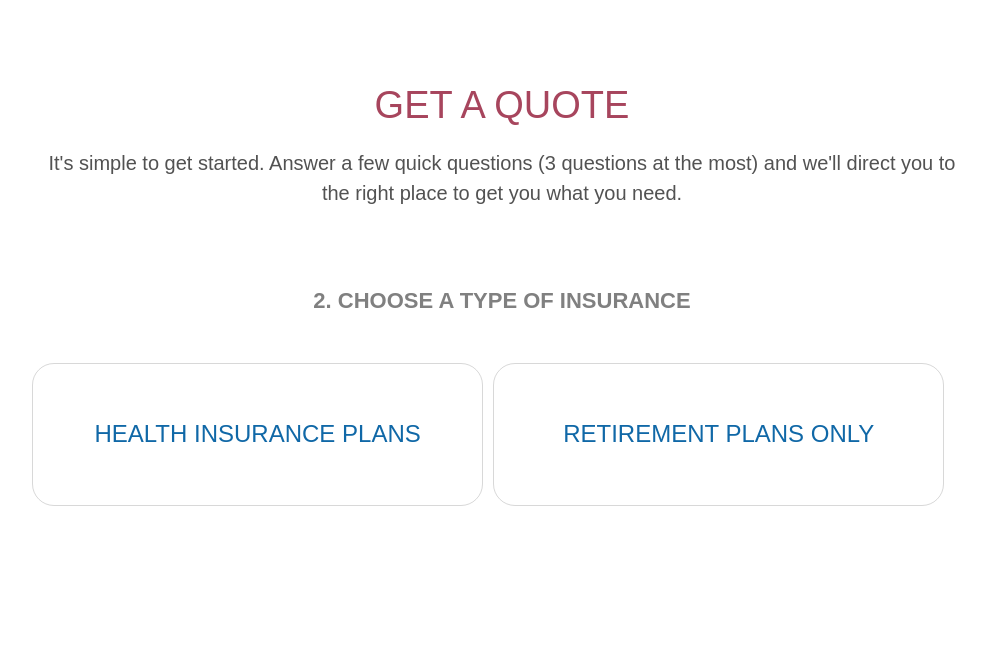
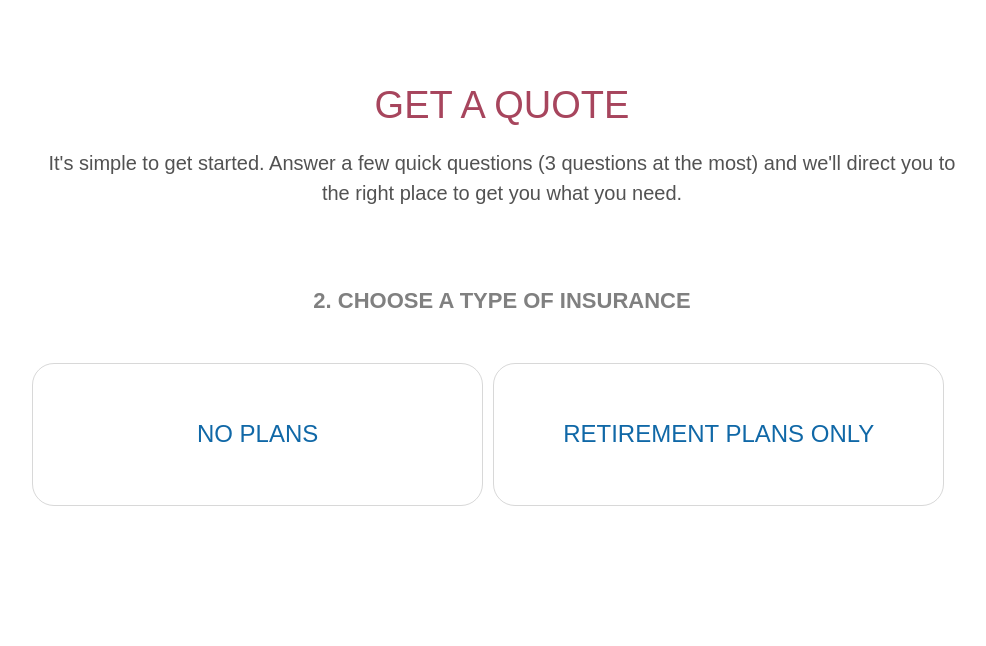
Before and after one commit to NehaSacher/demo, a PHP site: page /get-a-quote/question2.php in a window 1280 px wide. Shown: the part 241-887 px from the top of the page, without its empty margins (138-1124 px from the left). Run offline with PHP 8.4, Linux system fonts and the light colour scheme; some libraries are stand-ins or nearby versions; some web fonts are replaced.

Commit message:
Question 2 Changes

```diff
--- a/get-a-quote/question2.php
+++ b/get-a-quote/question2.php
@@ -12,7 +12,7 @@
 		<h1>GET A QUOTE</h1>
 		<p>It's simple to get started. Answer a few quick questions (3 questions at the most) and we'll direct you to the right place to get you what you need.</p>
 		<h4>2. CHOOSE A TYPE OF INSURANCE</h4>
-		<div class="col-xs-12 col-sm-12 col-md-6">HEALTH INSURANCE PLANS</div>
+		<div class="col-xs-12 col-sm-12 col-md-6">NO PLANS</div>
 		<div class="col-xs-12 col-sm-12 col-md-6">RETIREMENT PLANS ONLY</div>
 	</div>
 </div>
```
